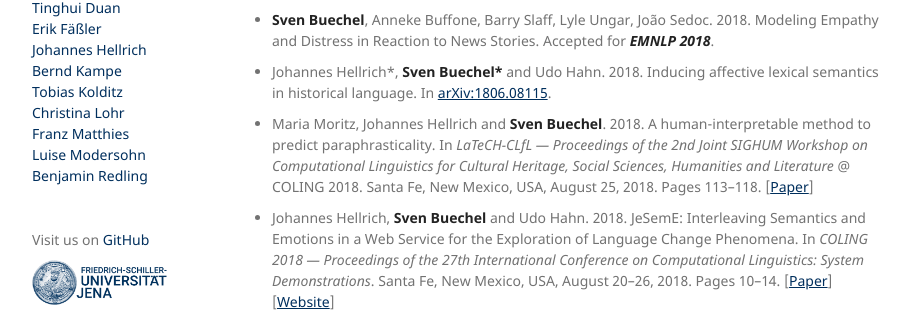
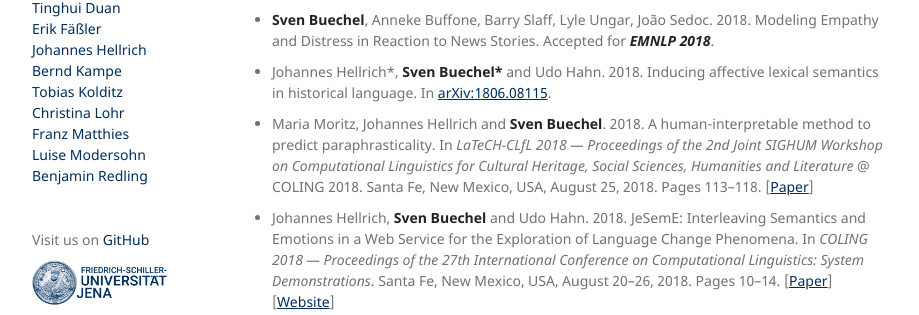
Before and after one commit to JULIELab/JULIELab.github.io, a Jekyll site: the page built from Staff/Buechel/publication.md, in a window 1280 px wide and 900 px high. Shown: the part 209-524 px from the top of the window, without its empty margins (178-1097 px from the left). Built offline with Jekyll 4.4.1, drawn with Linux system fonts in a browser that asks for light colours; our own code applies the rules of GitHub Pages for plain Markdown files.

Commit message:
Update publication.md

```diff
--- a/Staff/Buechel/publication.md
+++ b/Staff/Buechel/publication.md
@@ -12,7 +12,7 @@
 
 * Johannes Hellrich\*, **Sven Buechel\*** and Udo Hahn. 2018.  Inducing affective lexical semantics in historical language. In [arXiv:1806.08115](https://arxiv.org/abs/1806.08115).
 
-* Maria Moritz, Johannes Hellrich and **Sven Buechel**. 2018. A human-interpretable method to predict paraphrasticality. In *LaTeCH-CLfL — Proceedings of the 2nd Joint SIGHUM Workshop on Computational Linguistics for Cultural Heritage, Social Sciences, Humanities and Literature* @ COLING 2018. Santa Fe, New Mexico, USA, August 25, 2018. Pages 113–118.  [[Paper](http://aclweb.org/anthology/W18-4513)]
+* Maria Moritz, Johannes Hellrich and **Sven Buechel**. 2018. A human-interpretable method to predict paraphrasticality. In *LaTeCH-CLfL 2018 — Proceedings of the 2nd Joint SIGHUM Workshop on Computational Linguistics for Cultural Heritage, Social Sciences, Humanities and Literature* @ COLING 2018. Santa Fe, New Mexico, USA, August 25, 2018. Pages 113–118.  [[Paper](http://aclweb.org/anthology/W18-4513)]
 
 * Johannes Hellrich, **Sven Buechel** and Udo Hahn. 2018. JeSemE: Interleaving Semantics and Emotions in a Web Service for the Exploration of Language Change Phenomena. In *COLING 2018 — Proceedings of the 27th International Conference on Computational Linguistics: System Demonstrations*. Santa Fe, New Mexico, USA, August 20–26, 2018. Pages 10–14. [[Paper](http://aclweb.org/anthology/C18-2003 )][[Website](http://jeseme.org/)]
 
```
